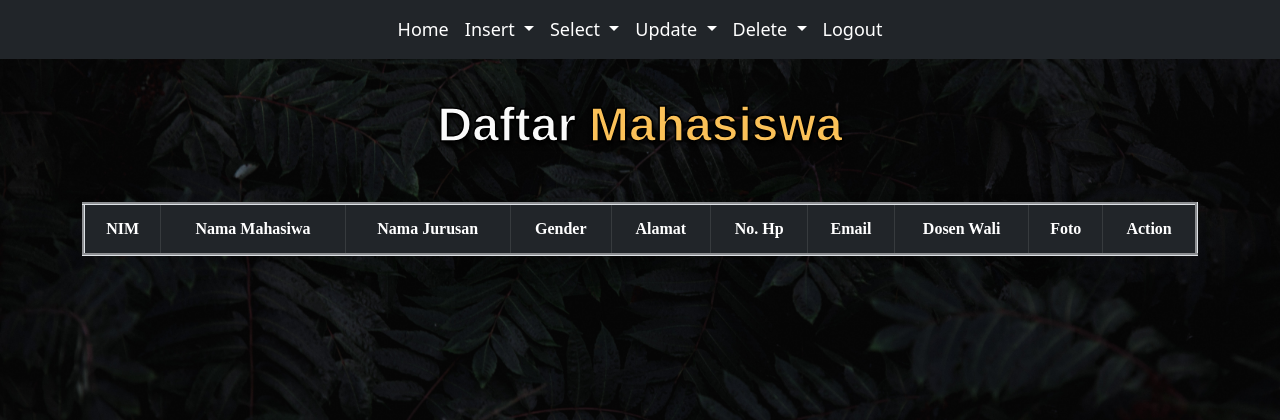
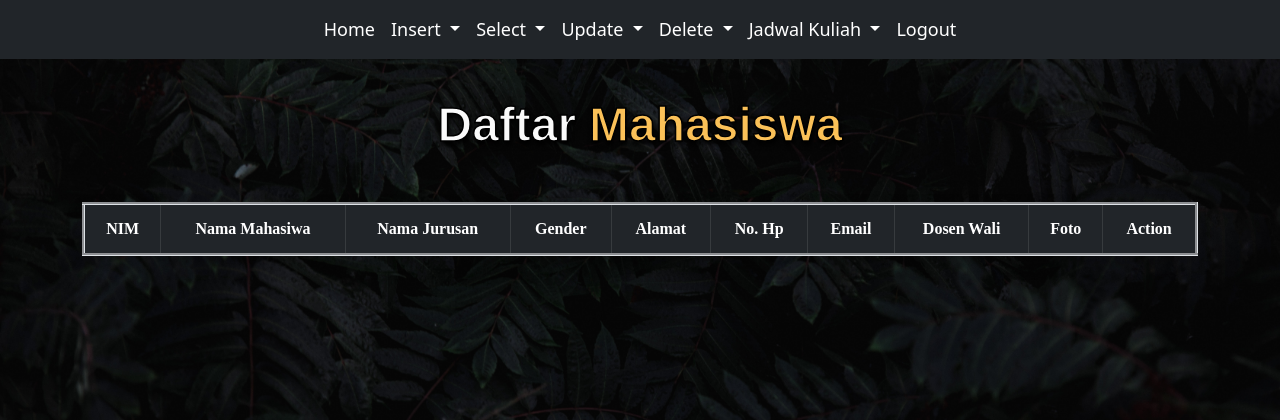
Before and after one commit to BagusNata/uas-pemrograman-web, a PHP site: page /searchIndex.php in a window 1280 px wide. Shown: the top 420 px of the page. Run offline with PHP 8.4, Linux system fonts and the light colour scheme; the visitor is signed in with stand-in values (Sample User, id 1); data that the repository does not hold is empty; some libraries are stand-ins or nearby versions.

Commit message:
add new navbar option

```diff
--- a/navbar.php
+++ b/navbar.php
@@ -50,6 +50,15 @@
             <li><a class="dropdown-item" href="deleteDosen.php">Data dosen</a></li>
           </ul>
         </li>
+        <!-- Jadwal Kuliah -->
+        <li class="nav-item dropdown">
+          <a class="nav-link dropdown-toggle active" href="#" id="navbarDropdownMenuLink" role="button" data-bs-toggle="dropdown" aria-expanded="false">
+            Jadwal Kuliah
+          </a>
+          <ul class="dropdown-menu" aria-labelledby="navbarDropdownMenuLink">
+            <li><a class="dropdown-item" href="selectMhsJadwal.php">Mahasiswa</a></li>
+            <li><a class="dropdown-item" href="login_admin.php">Admin</a></li></ul>
+        </li>
         <!-- Logout -->
         <li class="nav-item">
           <a class="nav-link active" aria-current="page" href="logout.php">Logout</a>
```
